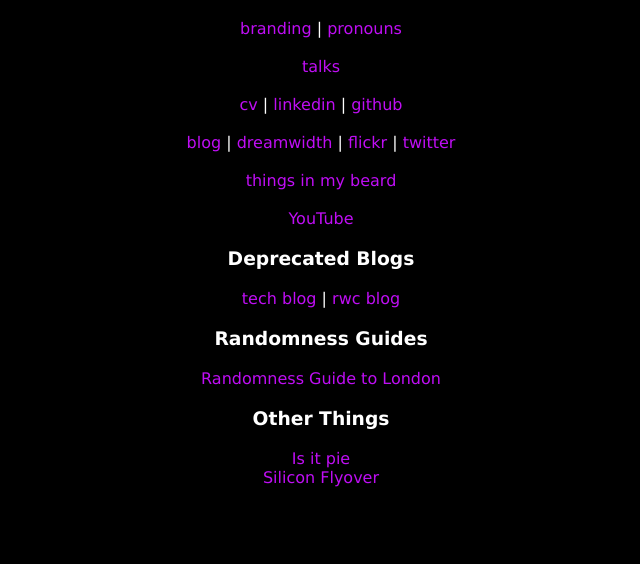
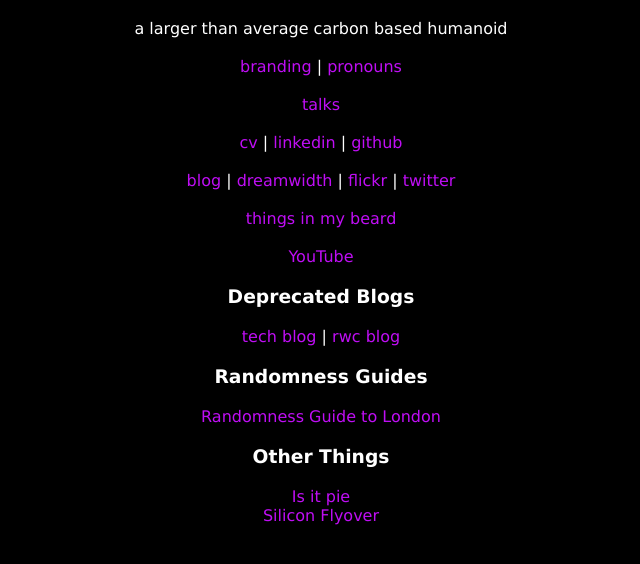
Before and after one commit to rjw1/randomness.org.uk, a Jekyll site: the page built from index.html, in a window 1280 px wide, cut to the strip 285-930 px from the top of the page. Shown: the top 564 px of the strip, without its empty margins (319-959 px from the left). Built offline with Jekyll 4.4.1, drawn with Linux system fonts in a browser that asks for light colours.

Commit message:
add a strapline

```diff
--- a/index.html
+++ b/index.html
@@ -4,7 +4,11 @@
 ---
 <div align=center>
 <h3>Me!</h3>
+
 <img src="https://gravatar.com/avatar/d52a081f2f45871ab197ec858e06fb33?s=200" alt="caricature of bob"><br />
+<br />
+a larger than average carbon based humanoid
+<br />
 <br />
 <a href="https://randomness.org.uk/branding">branding</a> |
 <a href="https://randomness.org.uk/pronouns">pronouns</a>
```
